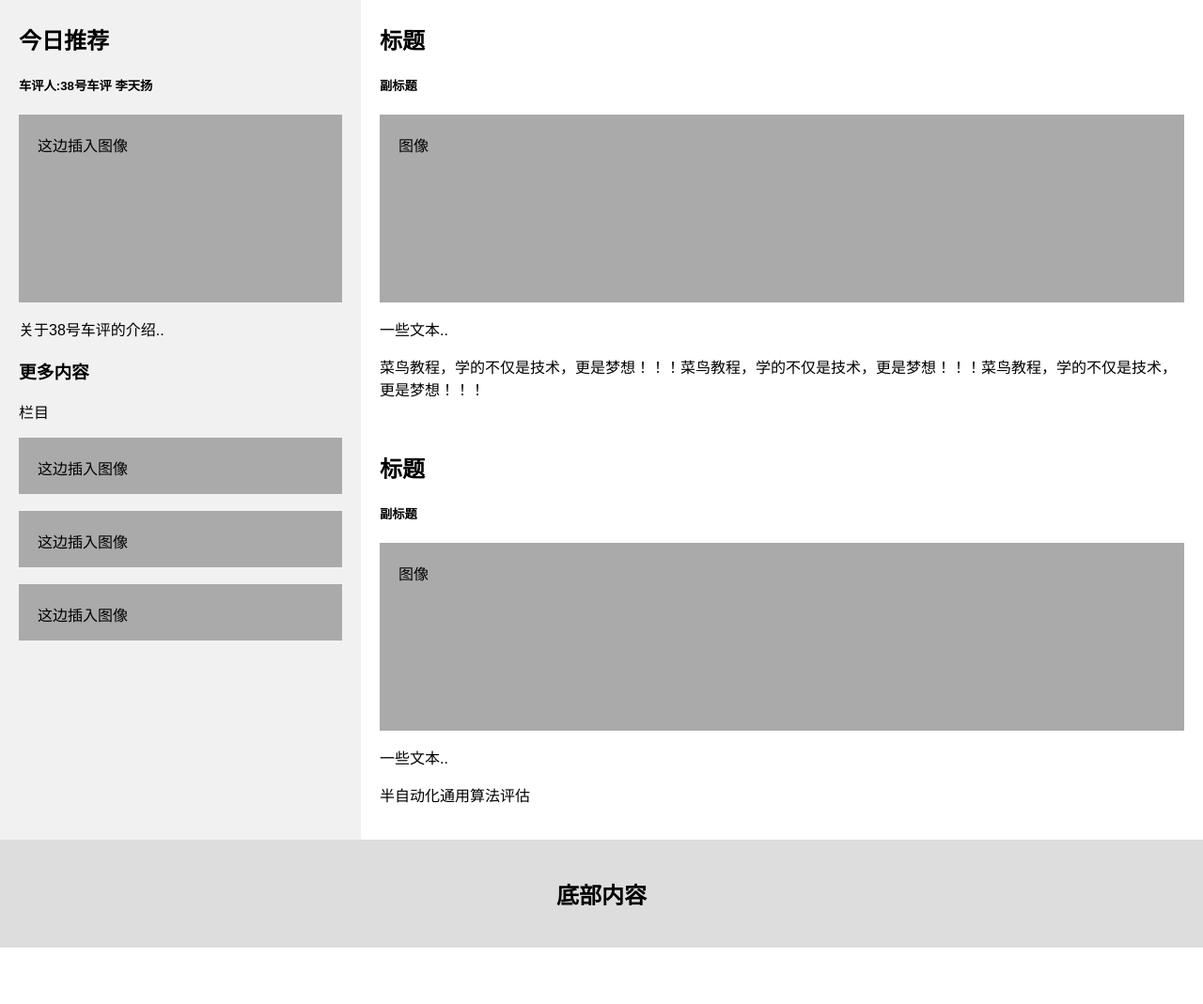
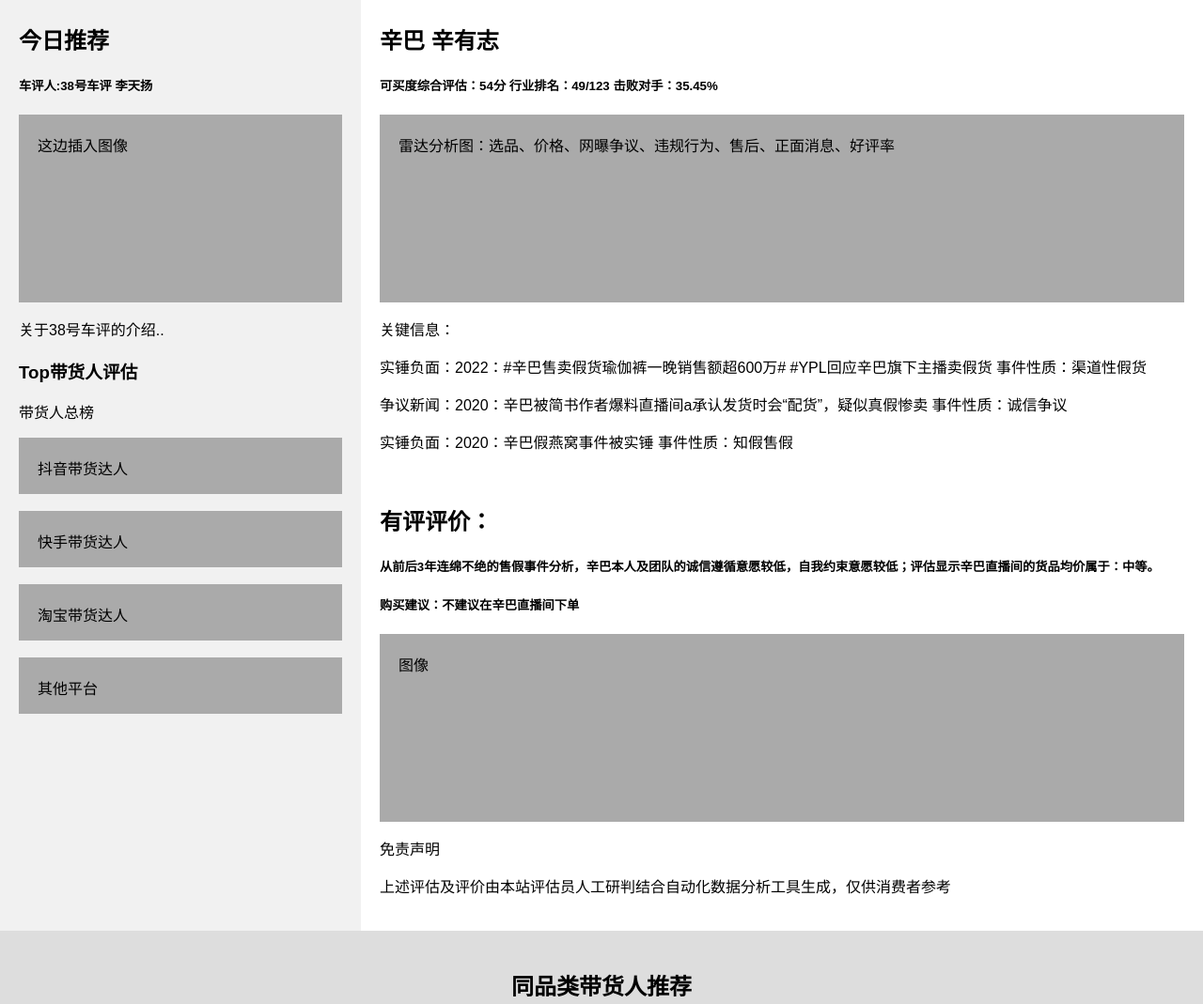
Before and after one commit to bryangg/youping.github.io, a plain HTML site: page index.html in a window 1280 px wide. Shown: the part 380-1449 px from the top of the page at 94% size. Before the commit the page ends 1389 px from the top, so only its background shows below. Drawn offline with Linux system fonts and the light colour scheme.

Commit message:
Update index.html
样本页0.2版

```diff
--- a/index.html
+++ b/index.html
@@ -2,7 +2,7 @@
 <html>
 <head>
 <meta charset="utf-8">
-<title>有评 带货明星评价网</title>
+<title>有评 带货人评估</title>
 <style>
 * {
     box-sizing: border-box;
@@ -130,29 +130,33 @@ body {
       <h5>车评人:38号车评 李天扬</h5>
       <div class="fakeimg" style="height:200px;">这边插入图像</div>
       <p>关于38号车评的介绍..</p>
-      <h3>更多内容</h3>
-      <p>栏目</p>
-      <div class="fakeimg" style="height:60px;">这边插入图像</div><br>
-      <div class="fakeimg" style="height:60px;">这边插入图像</div><br>
-      <div class="fakeimg" style="height:60px;">这边插入图像</div>
+      <h3>Top带货人评估</h3>
+      <p>带货人总榜</p>
+      <div class="fakeimg" style="height:60px;">抖音带货达人</div><br>
+      <div class="fakeimg" style="height:60px;">快手带货达人</div><br>
+      <div class="fakeimg" style="height:60px;">淘宝带货达人</div><br>
+	  <div class="fakeimg" style="height:60px;">其他平台</div>
   </div>
   <div class="main">
-      <h2>标题</h2>
-      <h5>副标题</h5>
+      <h2>辛巴 辛有志</h2>
+      <h5>可买度综合评估：54分 行业排名：49/123 击败对手：35.45%</h5>
+      <div class="fakeimg" style="height:200px;">雷达分析图：选品、价格、网曝争议、违规行为、售后、正面消息、好评率</div>
+      <p>关键信息：</p>
+      <p> 实锤负面：2022：#辛巴售卖假货瑜伽裤一晚销售额超600万# #YPL回应辛巴旗下主播卖假货 事件性质：渠道性假货</p>
+	  <p> 争议新闻：2020：辛巴被简书作者爆料直播间a承认发货时会“配货”，疑似真假惨卖 事件性质：诚信争议</p>
+	  <p> 实锤负面：2020：辛巴假燕窝事件被实锤 事件性质：知假售假</p>
+      <br>
+      <h2>有评评价：</h2>
+      <h5>从前后3年连绵不绝的售假事件分析，辛巴本人及团队的诚信遵循意愿较低，自我约束意愿较低；评估显示辛巴直播间的货品均价属于：中等。</h5>
+	  <h5>购买建议：不建议在辛巴直播间下单</h5>
       <div class="fakeimg" style="height:200px;">图像</div>
-      <p>一些文本..</p>
-      <p>菜鸟教程，学的不仅是技术，更是梦想！！！菜鸟教程，学的不仅是技术，更是梦想！！！菜鸟教程，学的不仅是技术，更是梦想！！！</p>
-      <br>
-      <h2>标题</h2>
-      <h5>副标题</h5>
-      <div class="fakeimg" style="height:200px;">图像</div>
-      <p>一些文本..</p>
-      <p>半自动化通用算法评估</p>
+      <p>免责声明</p>
+      <p>上述评估及评价由本站评估员人工研判结合自动化数据分析工具生成，仅供消费者参考</p>
   </div>
 </div>
 
 <div class="footer">
-  <h2>底部内容</h2>
+  <h2>同品类带货人推荐</h2>
 </div>
 </body>
 </html>
```
